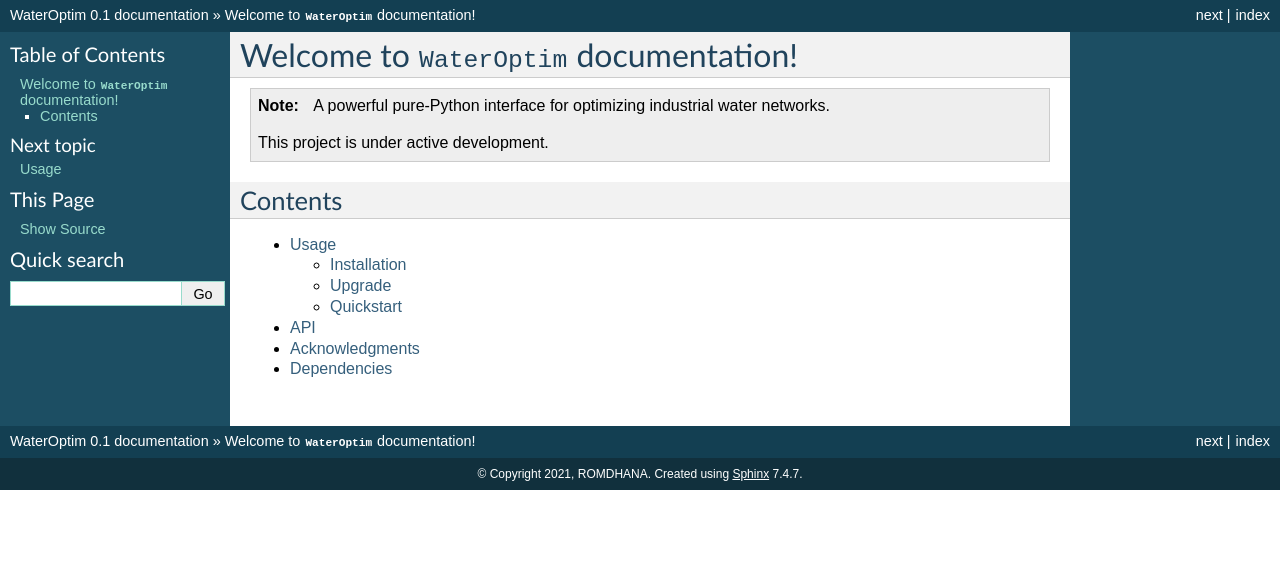
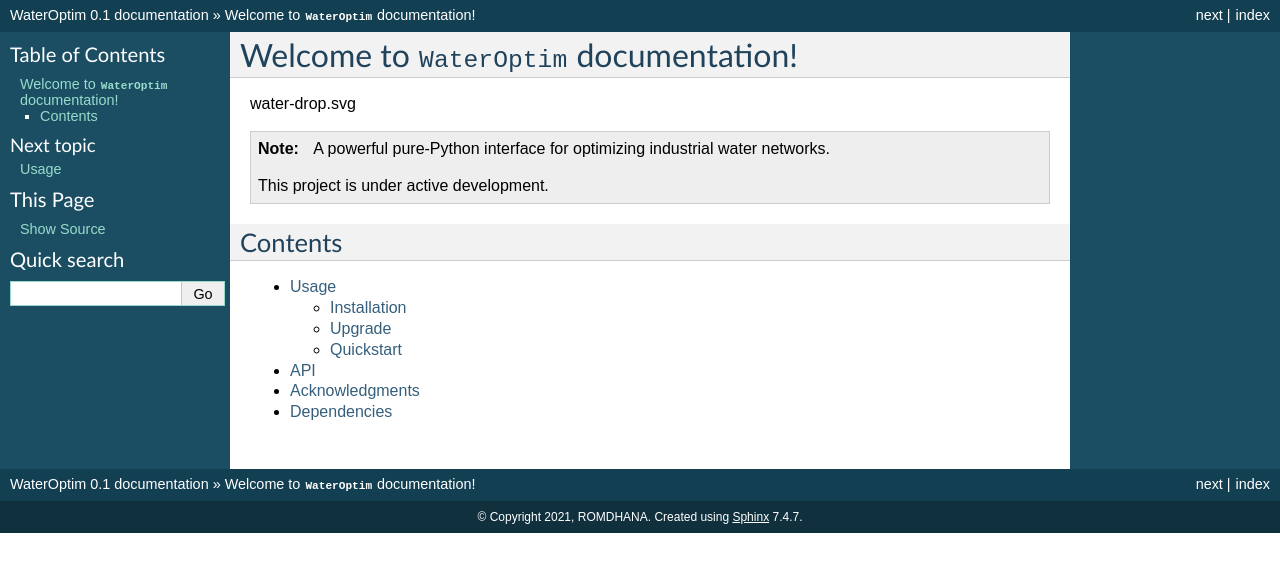
Before and after one commit to ROMDHANA/WaterOptim, a Sphinx documentation site: the page built from docs/source/index.rst, in a window 1280 px wide. Shown: the top 572 px of the page. Built offline with Sphinx 7.4.7, drawn with Linux system fonts in a browser that asks for light colours.

Commit message:
Update index.rst

```diff
--- a/docs/source/index.rst
+++ b/docs/source/index.rst
@@ -1,5 +1,7 @@
 Welcome to ``WaterOptim`` documentation!
 ===================================
+
+water-drop.svg
 
 .. note::
    A powerful pure-Python interface for optimizing industrial water networks.
```
